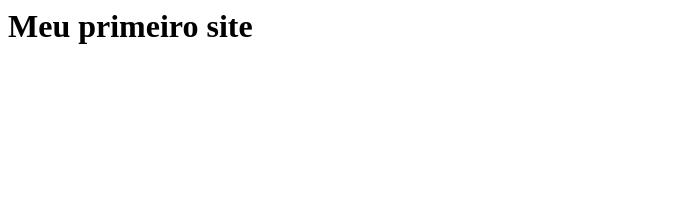
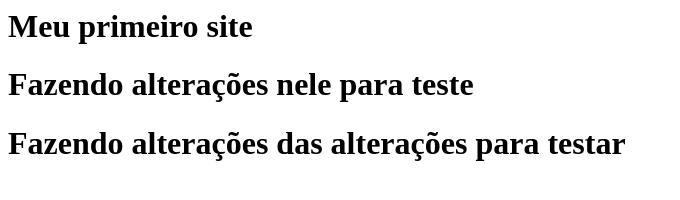
Before and after one commit to GuiPalitos/gama-github, a plain HTML site: page index.html in a window 1280 px wide. Shown: the whole page, without its empty margins (0-680 px from the left). Drawn offline with Linux system fonts and the light colour scheme.

Commit message:
atualizando o atualizado index.html

```diff
--- a/index.html
+++ b/index.html
@@ -1,5 +1,7 @@
 <html>
 	<body>
 		<h1>Meu primeiro site</h1>
+		<h1>Fazendo alterações nele para teste</h1>
+		<h1>Fazendo alterações das alterações para testar</h1>
 	</body>
 </html>
```
